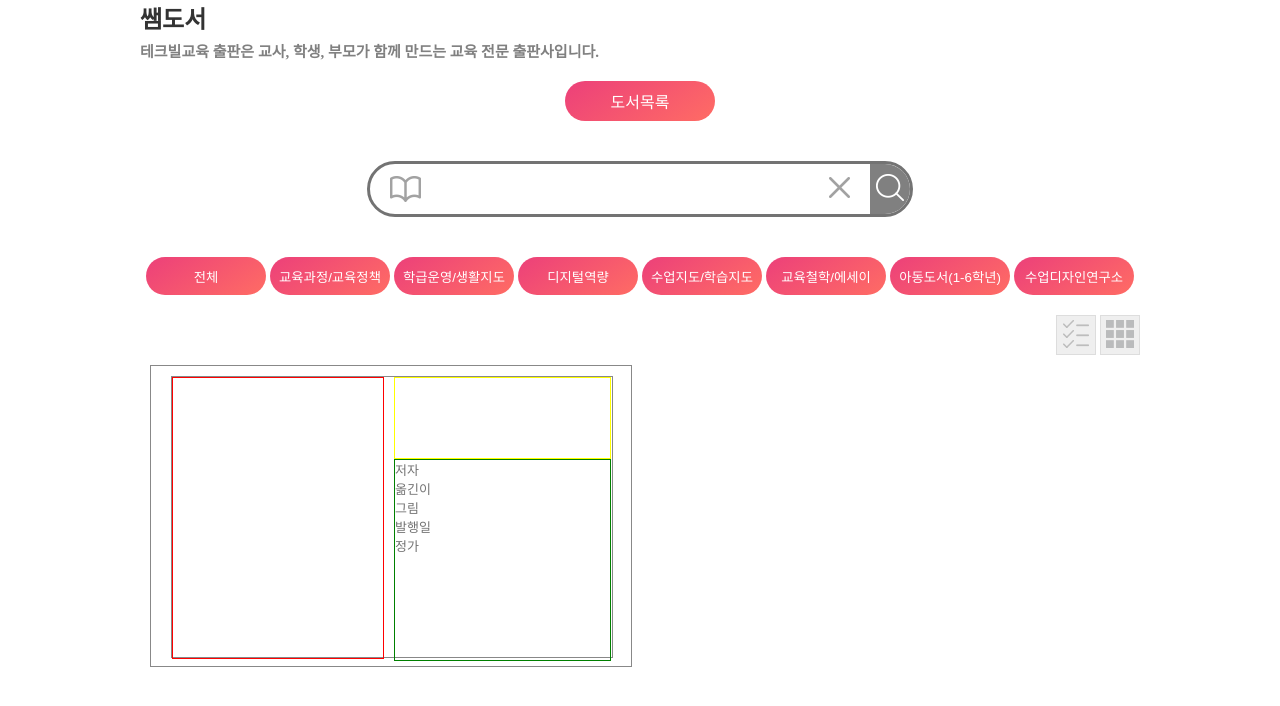
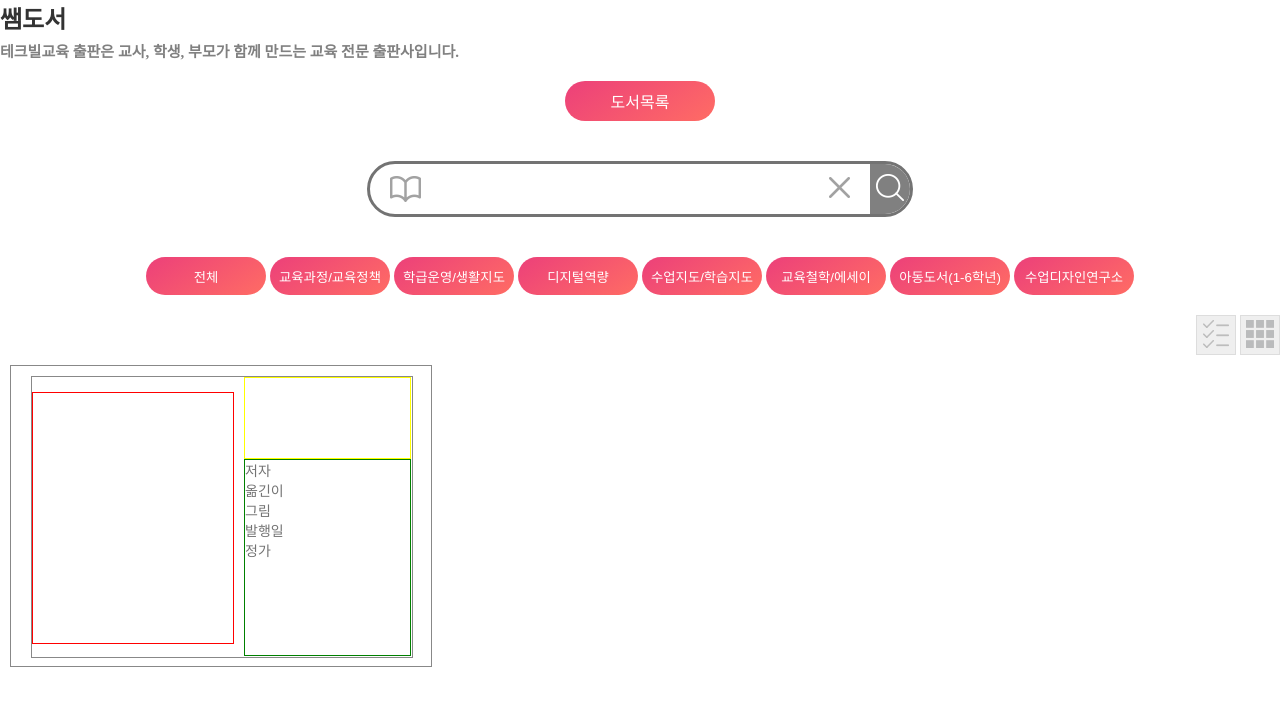
Before and after one commit to maplesyrup0423/mentors, a Java web app: page /BOOK_yd/book_list.html in a window 1280 px wide. Shown: the top 706 px of the page. Run offline with Tomcat 11, a stand-in JSP engine, Linux system fonts and the light colour scheme.

Commit message:
BookList_Update

```diff
--- a/M_Test01/src/main/webapp/BOOK_yd/booklist_style.css
+++ b/M_Test01/src/main/webapp/BOOK_yd/booklist_style.css
@@ -5,7 +5,7 @@
 
 #blist_view{
 	margin: auto;
-	width: 1000px;
+	width: 1280px;
 }
 
 .top_title{
@@ -190,23 +190,24 @@ body{
 }
 
 .book_list{
-	width: 480px;
+	width: 420px;
 	height: 300px;
 	border: 1px solid #888;
 	margin: 10px;
 }
 
 .book_info{
-	width: 440px;
+	width: 380px;
 	height: 280px;
 	border: 1px solid #888;
 	margin: 10px 20px;
 }
 
 .book_img{
+	margin-top: 15px;
 	border: 1px solid red;
-	width: 210px;
-	height: 280px;
+	width: 200px;
+	height: 250px;
 	float: left;
 }
 
@@ -217,23 +218,23 @@ body{
 
 .info_title{
 	border: 1px solid yellow;
-	width: 215px;
+	width: 165px;
 	height: 80px;
 }
 
 .info_list{
 	border: 1px solid green;
-	width: 215px;
-	height: 200px;
+	width: 165px;
+	height: 195px;
 }
-
+.info_list2{
+	display: absolute;
+}
 #sub_info{
 	list-style-type: none;
-
 }
 
 #sub_info > li{
 	color: #737373;
-	font: 13px bold;
-	vertical-align: sub;
+	font: 14px bolder;
 }
```
Also changed, not shown: M_Test01/src/main/webapp/BOOK_yd/book_list.html (+17 -15 lines).
